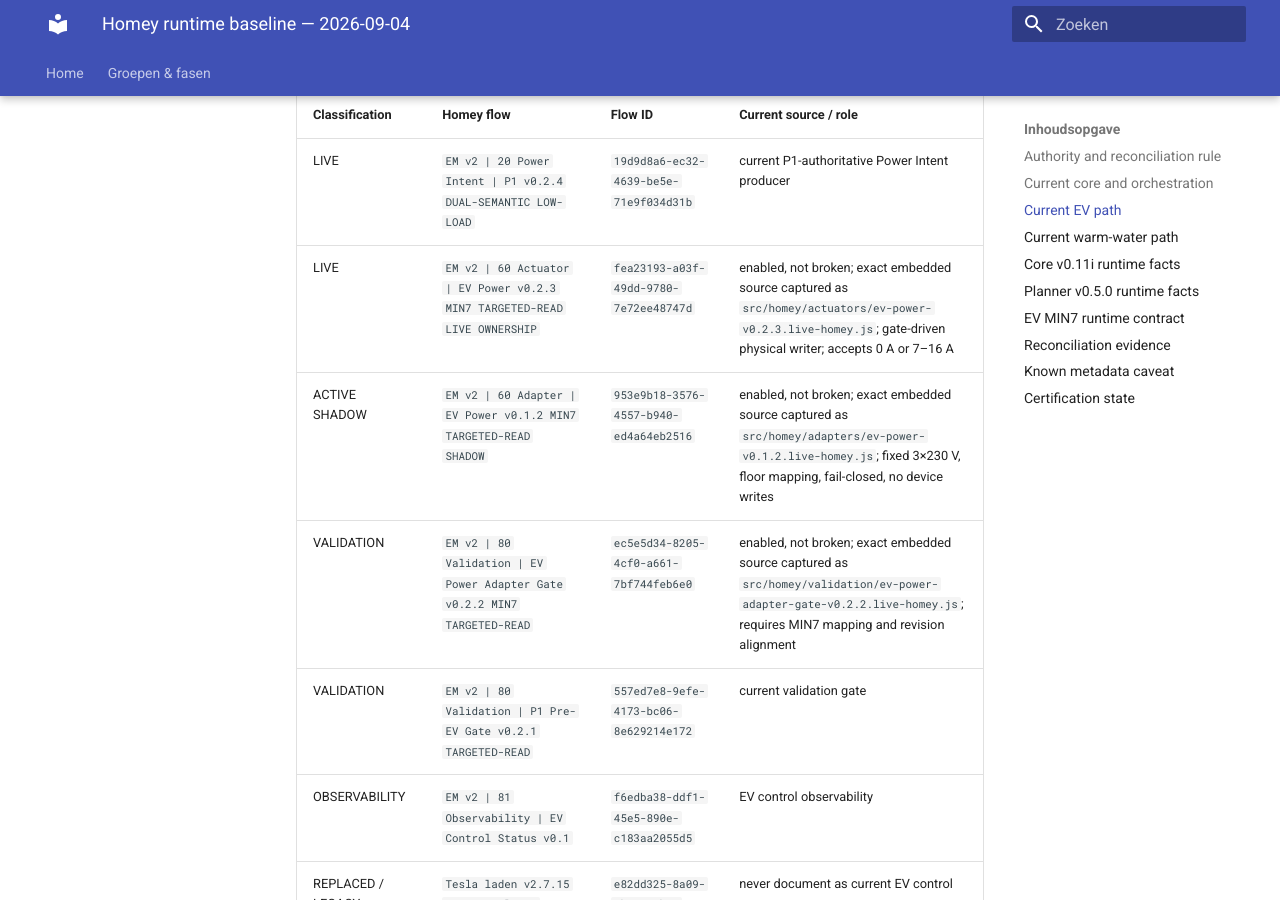
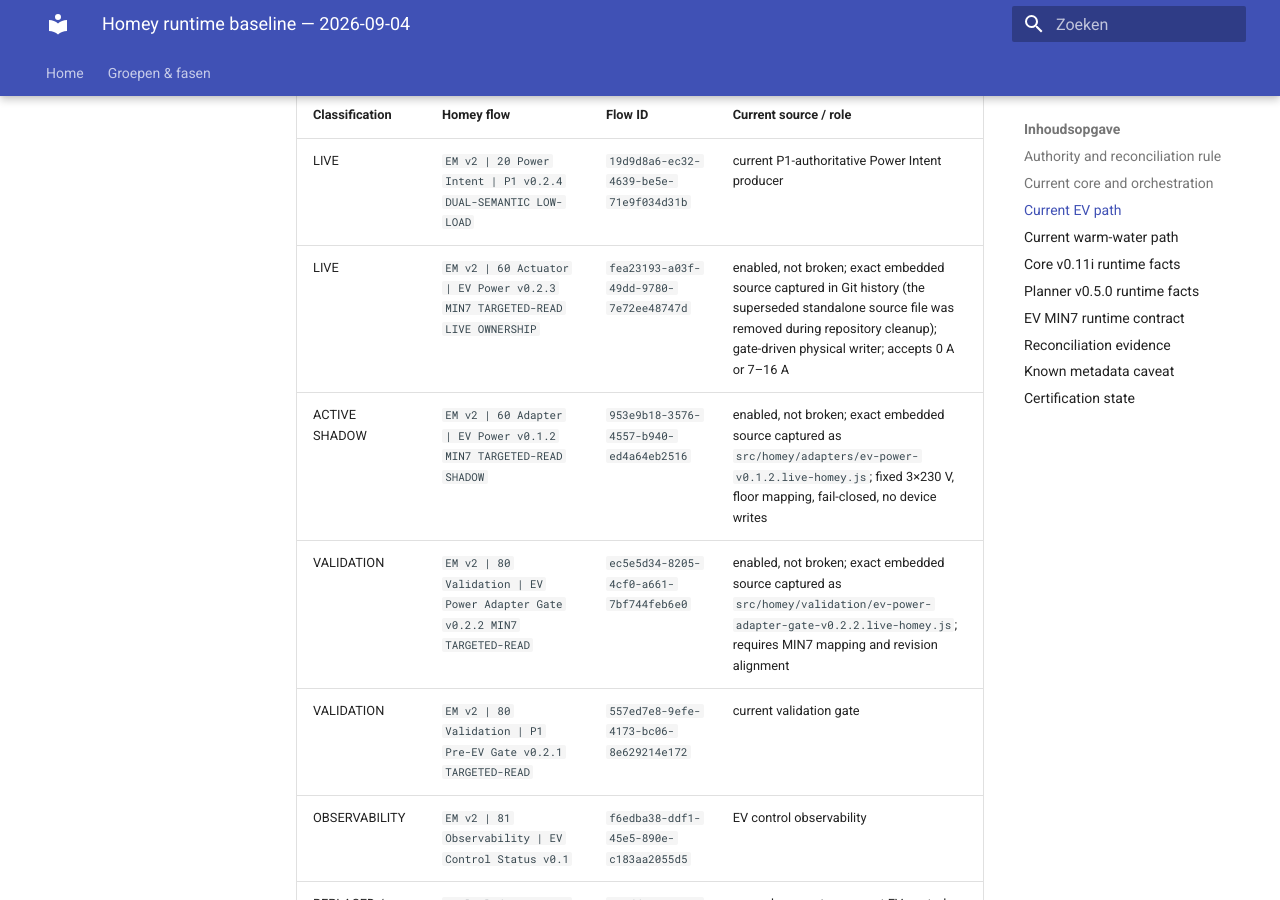
Before and after one commit to OnsKasteeltje/homey-energy-manual, an MkDocs documentation site: the page built from docs/architecture/homey-runtime-baseline-2026-09-04.md, in a window 1280 px wide and 900 px high, scrolled down 1821 px. Built offline with MkDocs 1.6.1 and Material for MkDocs 9.7.7, drawn with Linux system fonts in a browser that asks for light colours.

Commit message:
docs(repo): decouple EV baseline evidence from deleted legacy source

```diff
--- a/docs/architecture/homey-runtime-baseline-2026-09-04.md
+++ b/docs/architecture/homey-runtime-baseline-2026-09-04.md
@@ -29,7 +29,7 @@
 | Classification | Homey flow | Flow ID | Current source / role |
 |---|---|---|---|
 | LIVE | `EM v2 | 20 Power Intent | P1 v0.2.4 DUAL-SEMANTIC LOW-LOAD` | `19d9d8a6-ec32-4639-be5e-71e9f034d31b` | current P1-authoritative Power Intent producer |
-| LIVE | `EM v2 | 60 Actuator | EV Power v0.2.3 MIN7 TARGETED-READ LIVE OWNERSHIP` | `fea23193-a03f-49dd-9780-7e72ee48747d` | enabled, not broken; exact embedded source captured as `src/homey/actuators/ev-power-v0.2.3.live-homey.js`; gate-driven physical writer; accepts 0 A or 7–16 A |
+| LIVE | `EM v2 | 60 Actuator | EV Power v0.2.3 MIN7 TARGETED-READ LIVE OWNERSHIP` | `fea23193-a03f-49dd-9780-7e72ee48747d` | enabled, not broken; exact embedded source captured in Git history (the superseded standalone source file was removed during repository cleanup); gate-driven physical writer; accepts 0 A or 7–16 A |
 | ACTIVE SHADOW | `EM v2 | 60 Adapter | EV Power v0.1.2 MIN7 TARGETED-READ SHADOW` | `953e9b18-3576-4557-b940-ed4a64eb2516` | enabled, not broken; exact embedded source captured as `src/homey/adapters/ev-power-v0.1.2.live-homey.js`; fixed 3×230 V, floor mapping, fail-closed, no device writes |
 | VALIDATION | `EM v2 | 80 Validation | EV Power Adapter Gate v0.2.2 MIN7 TARGETED-READ` | `ec5e5d34-8205-4cf0-a661-7bf744feb6e0` | enabled, not broken; exact embedded source captured as `src/homey/validation/ev-power-adapter-gate-v0.2.2.live-homey.js`; requires MIN7 mapping and revision alignment |
 | VALIDATION | `EM v2 | 80 Validation | P1 Pre-EV Gate v0.2.1 TARGETED-READ` | `557ed7e8-9efe-4173-bc06-8e629214e172` | current validation gate |
```
